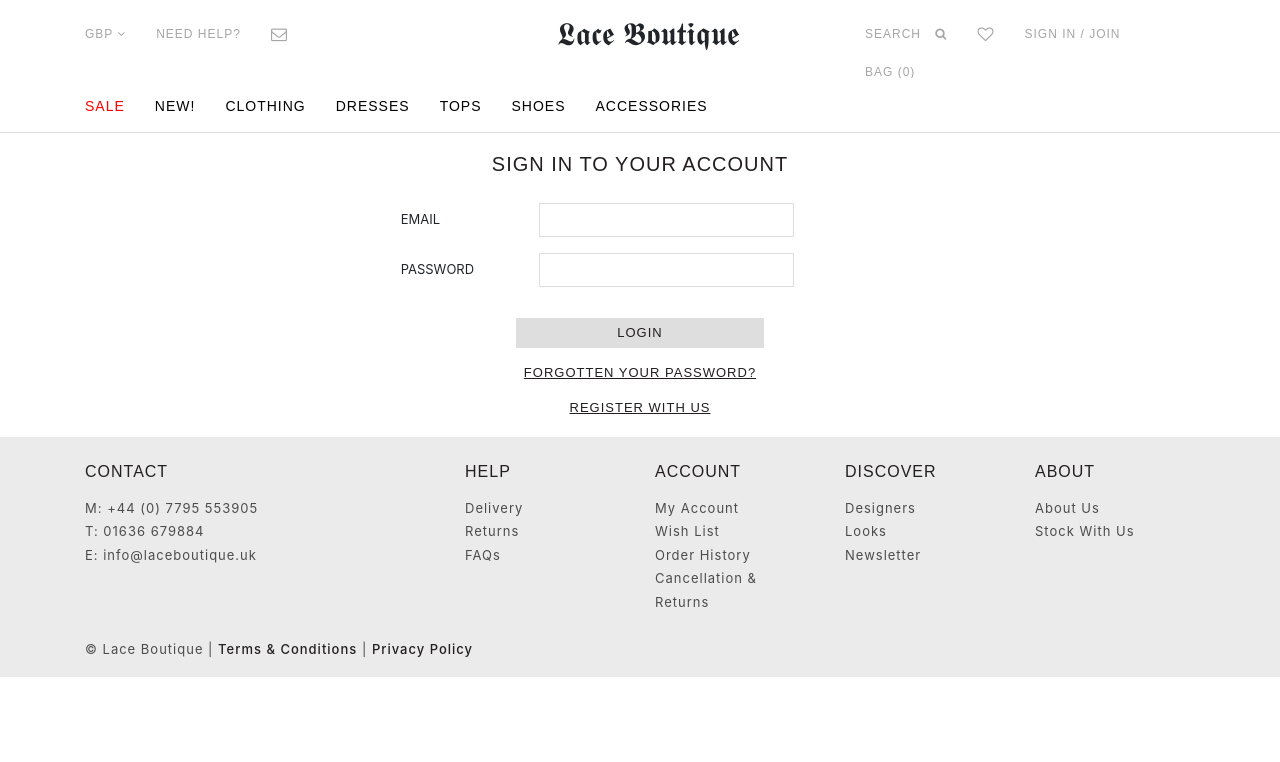
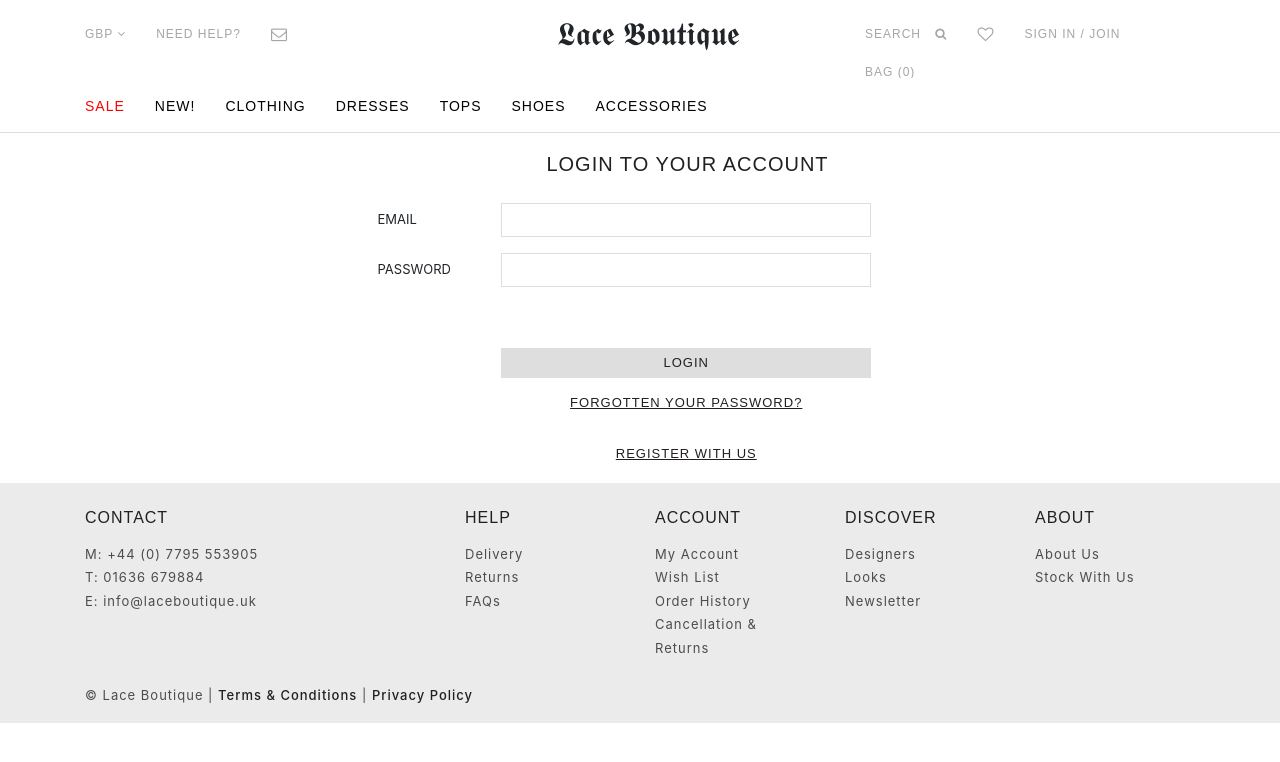
Before and after one commit to AlexJ96/lace-boutique-web, an Angular app: page /account/login in a window 1280 px wide. Shown: the top 762 px of the page. Built offline with nearby package versions, Linux system fonts and the light colour scheme; no server answers; a web font is replaced by a local one.

Commit message:
Reworked on the Login page layout,  added form validation and can now display error message from the server during login.

```diff
--- a/src/app/app.component.ts
+++ b/src/app/app.component.ts
@@ -14,5 +14,9 @@
     if (token == null) {
       token = this.api.requestNewToken();
     }
+    console.log(token);
+
+    console.log("from local storage");
+    console.log(typeof localStorage.getItem("lbt") == "string");
   }
 }
--- a/src/app/components/account/login/login.component.css
+++ b/src/app/components/account/login/login.component.css
@@ -16,3 +16,17 @@
     font-size: 13px;
     text-transform: uppercase;
 }
+
+.form-url {
+    margin-top: 15px;
+    cursor:pointer;
+    text-decoration: underline;
+    font-family: 'FuturaPTBook', sans-serif;
+    color: #231f20;
+    font-weight: 500;
+    text-transform: uppercase;
+    letter-spacing: 1px;
+    font-size: 13px;
+    text-align: center;
+    /*padding-left: 10px;*/
+}
--- a/src/app/components/account/login/login.component.html
+++ b/src/app/components/account/login/login.component.html
@@ -1,41 +1,50 @@
 <div class="container">
     <div class="row mb-2 mt-3">
-        <div class="title col-5 center-block">
-            <p>Sign in to your account</p>
+        <div class="center-block col-6">
+            <div class="form-group row">
+                <div class="col-3 form-label"></div>
+                <div class="col-8 title">Login to your account</div>
+            </div>
         </div>
     </div>
     <form #f="ngForm">
 
         <div class="center-block col-6">
-            <div class="form-group row justify-content-center">
+            <div class="form-group row ">
                 <label for="email" class="col-3 col-form-label form-label">Email</label>
-                <div class="col-8">
-                    <input type="email" value="" id="email" name="email" #ctrl="ngModel" [(ngModel)]="login.email" required>
+
+                <input class="col-8" type="email" value="" id="email" name="email" #ctrl="ngModel" [(ngModel)]="login.email" required>
+            </div>
+
+            <div class="form-group row ">
+                <label for="password" class="col-3 col-form-label form-label">Password</label>
+
+                <input class="col-8" type="password" value="" id="password" name="password" [(ngModel)]="login.password" required>
+            </div>
+
+            <div class="form-group row ">
+                <div class="col-12 col-form-label form-label invalid-message" id="serverErrorMessage">
+                    {{registerServerErrorMsg}}
                 </div>
             </div>
 
-            <div class="form-group row justify-content-center">
-                <label for="password" class="col-3 col-form-label form-label">Password</label>
-                <div class="col-8">
-                    <input type="password" value="" id="password" name="password" [(ngModel)]="login.password" required>
+            <div class="row">
+                <div class="col-3 form-label"></div>
+
+                <div class="add-item col-8" style="text-align: center;" (click)="login(f)">
+                    <span class="item-name">
+                        Login
+                    </span>
                 </div>
             </div>
 
-            <div class="row justify-content-center">
-                <div class="col-6">
-                    <div class="add-item" style="text-align: center;" (click)="login(f)">
-                        <span class="item-name">
-                            Login
-                        </span>
-                    </div>
-                </div>
+            <div class="form-group row ">
+                <div class="col-3 form-label"></div>
+                <a class="col-8 form-label form-url" [routerLink]="['/account/passwordReset']">Forgotten your password?</a>
             </div>
-
-            <div class="row justify-content-center">
-                <a class="item-name form-label center-block" style="margin-top: 15px; cursor:pointer; text-decoration: underline;" [routerLink]="['/account/passwordReset']">Forgotten your password?</a>
-            </div>
-            <div class="row justify-content-center">
-                <a class="item-name form-label center-block" style="margin-top: 15px; cursor:pointer; text-decoration: underline;" [routerLink]="['/account/register']">Register with us</a>
+            <div class="row ">
+                <div class="col-3 form-label"></div>
+                <a class="col-8 form-label form-url" [routerLink]="['/account/register']">Register with us</a>
             </div>
         </div>
     </form>
--- a/src/app/components/account/login/login.component.ts
+++ b/src/app/components/account/login/login.component.ts
@@ -8,17 +8,25 @@
     styleUrls: ['./login.component.css']
 })
 export class LoginComponent implements OnInit {
+
+    public registerServerErrorMessage : String;
+
 	constructor(private api: ApiService) {}
     async ngOnInit() {
-        let token = await  this.api.get("token/request-token");
-        localStorage.setItem("lbt", token);
+        this.registerServerErrorMessage = '';
     }
 
     async login(f){
         let data = f.value;
+        console.log(data);
         let res = await this.api.post("account/login", data);
-        console.log(res);
+        if (res !== 'Done'){
+            this.registerServerErrorMessage = res;
+        }
+    }
 
+    get registerServerErrorMsg(){
+        return this.registerServerErrorMessage;
     }
 
 }
--- a/src/styles.css
+++ b/src/styles.css
@@ -213,3 +213,9 @@
     outline: none;
     border: 1px solid #dedede;
 }
+
+
+.invalid-message{
+    color: red;
+    font-size: 10px !important;
+}
```
